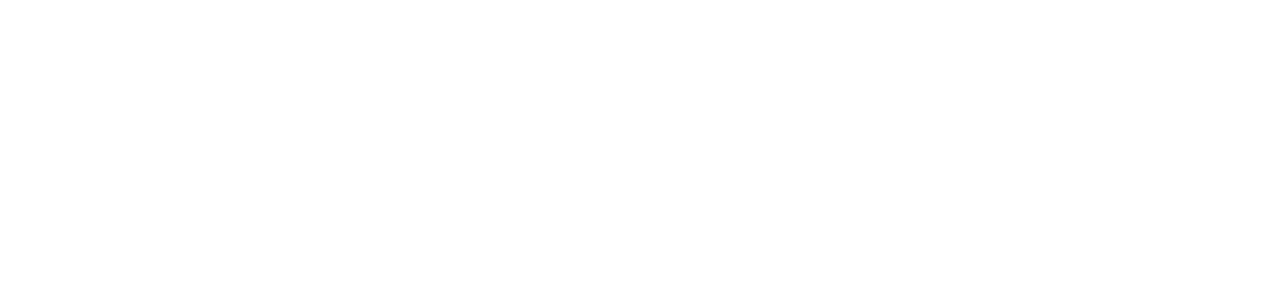
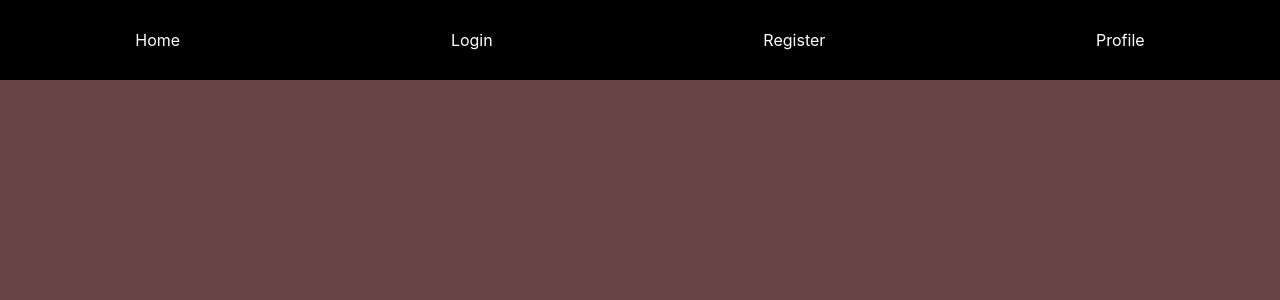
Before and after one commit to rafael-f-dev/Vintage-Vault, a React (Create React App) app in the folder vintage-vault-client/: page / in a window 1280 px wide. Shown: the top 300 px of the page. Built offline with nearby package versions, Linux system fonts and the light colour scheme.

Commit message:
starting to add authentication

```diff
--- a/vintage-vault-client/package.json
+++ b/vintage-vault-client/package.json
@@ -9,6 +9,7 @@
     "axios": "^1.7.7",
     "react": "^18.3.1",
     "react-dom": "^18.3.1",
+    "react-router-dom": "^6.27.0",
     "react-scripts": "5.0.1",
     "web-vitals": "^2.1.4"
   },
--- a/vintage-vault-client/src/App.css
+++ b/vintage-vault-client/src/App.css
@@ -1,3 +1,16 @@
 .App {
   text-align: center;
 }
+
+body {
+  background-color: rgb(104, 69, 69);
+}
+
+.navbar {
+  width: 100%;
+  height: 10vh;
+  background-color: black;
+  display: flex;
+  justify-content: space-around;
+  align-items: center;
+}
--- a/vintage-vault-client/src/App.js
+++ b/vintage-vault-client/src/App.js
@@ -1,10 +1,24 @@
 import React from 'react';
-import axios from 'axios';
+import { BrowserRouter as Router, Routes, Route, Redirect } from 'react-router-dom';
+import Navbar from './components/Navbar.js';
+import Home from './views/Home.js';
+import Login from './views/Login.js';
+import Register from './views/Register.js';
+import Profile from './views/Profile.js';
 import './App.css';
 
 function App() {
   return (
     <div className="App">
+      <Router>
+      <Navbar/>
+        <Routes>
+          <Route path ="/" component={Home}/>
+          <Route path ="/login" component={Login}/>
+          <Route path ="/register" component={Register}/>
+          <Route path ="/profile" component={Profile}/>
+        </Routes>
+      </Router>
 
     </div>
   );
--- /dev/null
+++ b/vintage-vault-client/src/components/Navbar.js
@@ -0,0 +1,23 @@
+import React from 'react';
+import { NavLink } from 'react-router-dom';
+
+export default function Navbar() {
+    return (
+        <div className='navbar'>
+            <NavLink to="/" style={styles.default} activeStyle={styles.active} >Home</NavLink>
+            <NavLink to="/login" style={styles.default} activeStyle={styles.active} >Login</NavLink>
+            <NavLink to="/register" style={styles.default} activeStyle={styles.active} >Register</NavLink>
+            <NavLink to="/profile" style={styles.default} activeStyle={styles.active} >Profile</NavLink>
+        </div>
+    )
+}
+
+const styles = {
+    active: {
+       color: 'grey'
+    },
+    default: {
+       color: 'white',
+       textDecoration: 'none'
+    }
+}
--- /dev/null
+++ b/vintage-vault-client/src/views/Home.js
@@ -0,0 +1,5 @@
+import React from 'react';
+
+export default function Home() {
+    return <div>I am home</div>;
+}
--- /dev/null
+++ b/vintage-vault-client/src/views/Login.js
@@ -0,0 +1,5 @@
+import React from 'react';
+
+export default function Login() {
+    return <div>I am login</div>;
+}
--- /dev/null
+++ b/vintage-vault-client/src/views/Profile.js
@@ -0,0 +1,5 @@
+import React from 'react';
+
+export default function Profile() {
+    return <div>I am profile</div>;
+}
--- /dev/null
+++ b/vintage-vault-client/src/views/Register.js
@@ -0,0 +1,5 @@
+import React from 'react';
+
+export default function Register() {
+    return <div>I am register</div>;
+}
```
Also changed, not shown: 2 other files (tests, documents, lock files or other folders).
